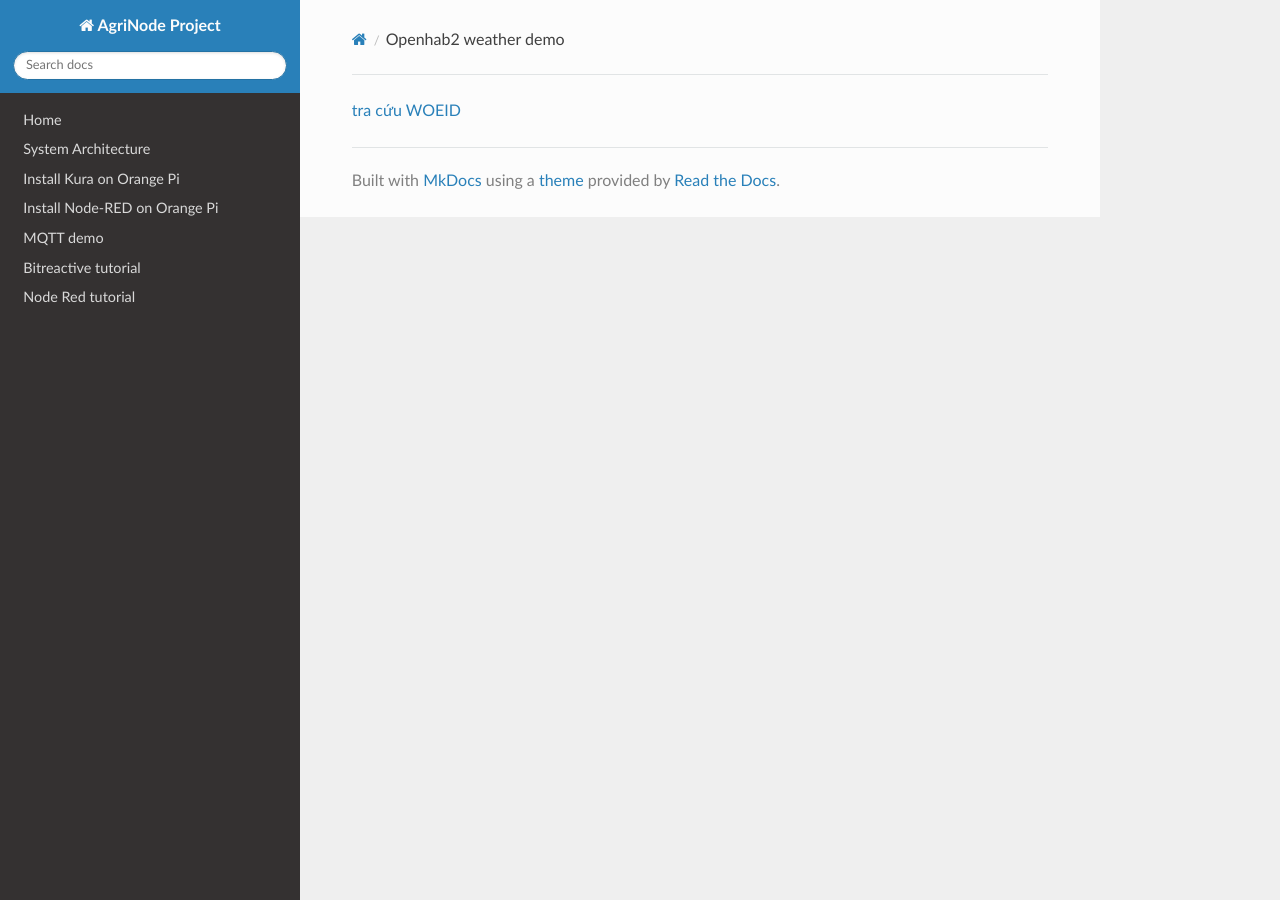
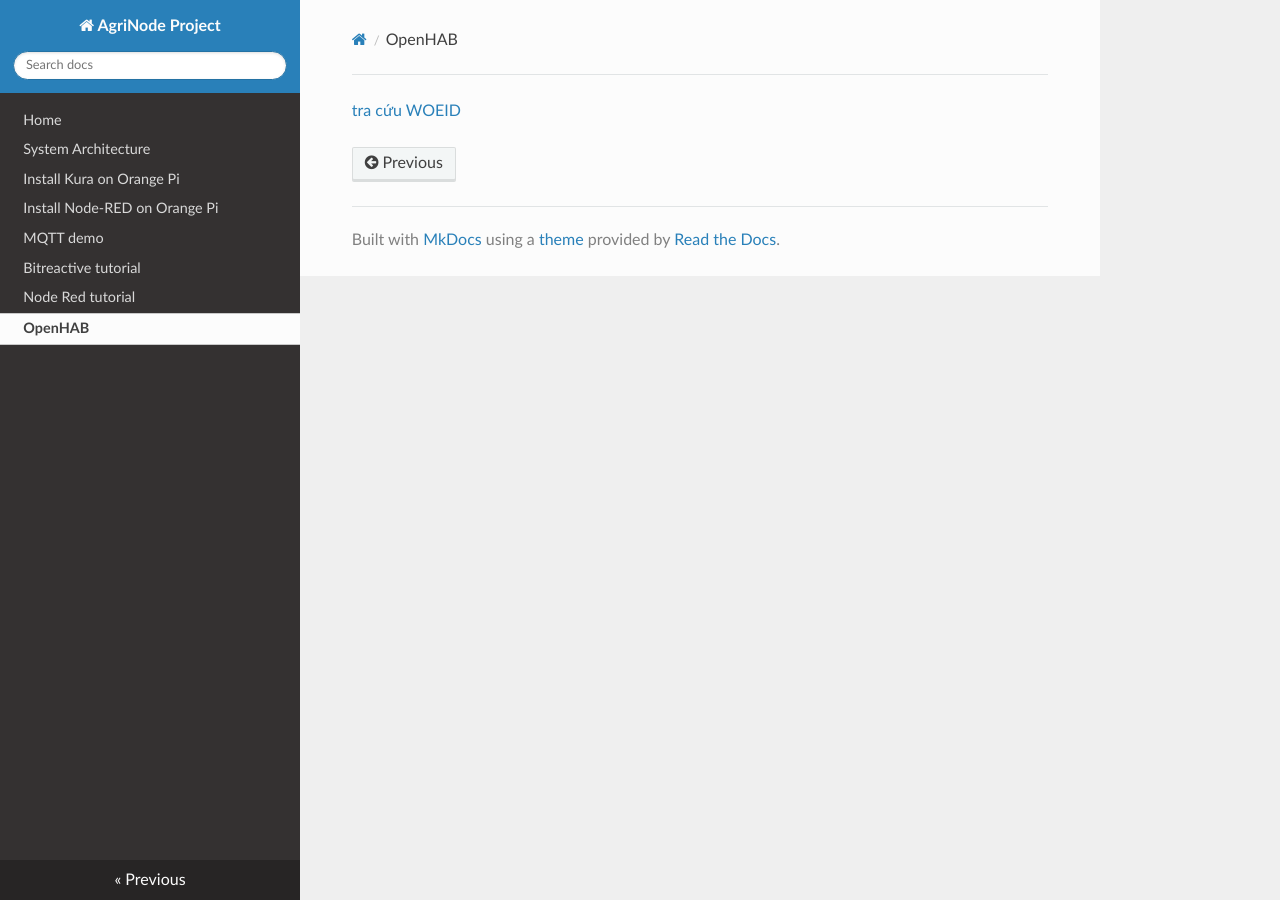
Before and after one commit to agrinode/docs, an MkDocs documentation site: the page built from docs/openhab2_weather_demo.md, in a window 1280 px wide. Built offline with MkDocs 1.6.1, drawn with Linux system fonts in a browser that asks for light colours; nearby versions of some CDN libraries; old or Windows-style settings are respelled for this version of MkDocs; some of the changed lines change nothing that is shown.

Commit message:
add weather finder

```diff
--- a/mkdocs.yml
+++ b/mkdocs.yml
@@ -7,5 +7,6 @@ pages:
 - MQTT demo: mqtt_demo.md
 - Bitreactive tutorial: Bitreactive_tutorial.md
 - Node Red tutorial: nodered_tutorial.md
+- OpenHAB: openhab2_weather_demo.md
 
 theme: readthedocs
```
Also changed, not shown: site/index.html, site/sitemap.xml.
